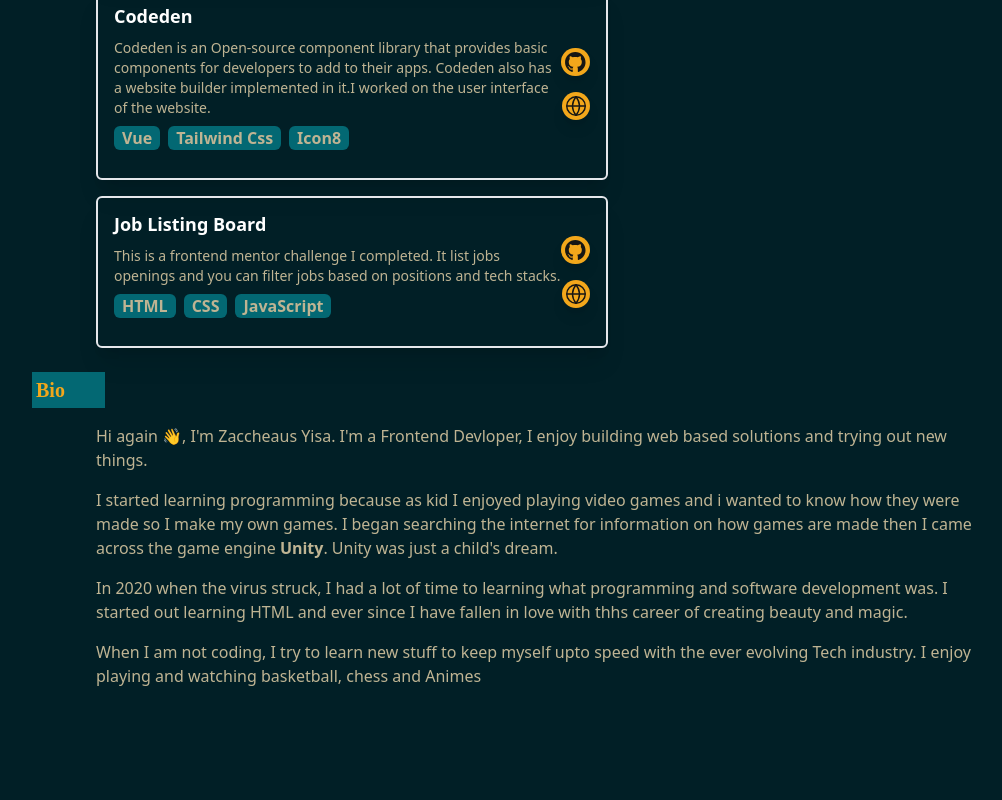
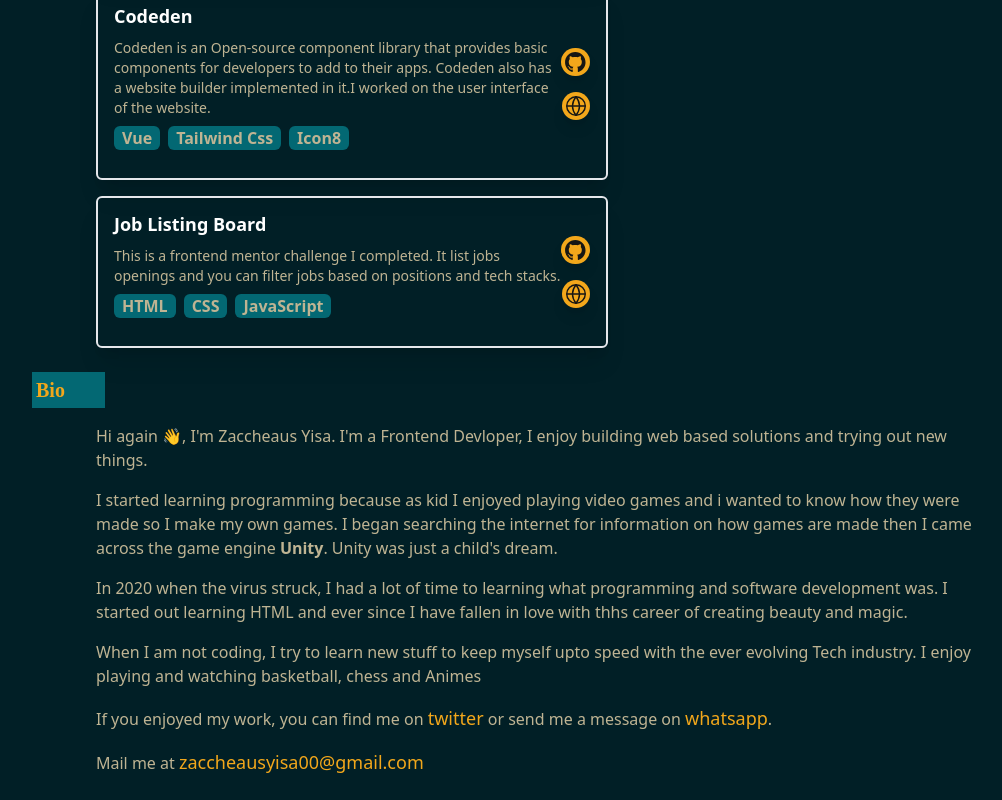
Before and after one commit to Ndace-hash/Talk-With-Zach, a Vue app: page / in a window 1280 px wide. Shown: the part 764-1564 px from the top of the page, without its empty margins (96-1098 px from the left). Before the commit the page ends 1476 px from the top, so only its background shows below. Built offline with nearby package versions, Linux system fonts and the light colour scheme; a web font is replaced by a local one.

Commit message:
feat: added contact page

```diff
--- a/src/App.vue
+++ b/src/App.vue
@@ -3,6 +3,7 @@ import AppHero from "./components/AppHero.vue";
 import AppSkills from "./components/skills/AppSkills.vue";
 import AppProject from "./components/project/AppProject.vue";
 import AppBio from "./components/AppBio.vue";
+import AppContact from "./components/AppContact.vue";
 import DefaultLayout from "./layout/DefaultLayout.vue";
 </script>
 
@@ -13,6 +14,7 @@ import DefaultLayout from "./layout/DefaultLayout.vue";
       <AppSkills />
       <AppProject />
       <AppBio />
+      <AppContact />
     </div>
   </DefaultLayout>
 </template>
--- /dev/null
+++ b/src/components/AppContact.vue
@@ -0,0 +1,32 @@
+<template>
+  <div
+    class="flex gap-2 gap-y-4 flex-wrap mt-4 w-full max-w-xl lg:px-16 px-4 md:px-8 md:container mx-auto"
+  >
+    <p>
+      If you enjoyed my work, you can find me on
+      <a href="/" target="_blank" class="hover:underline text-primary text-lg"
+        >twitter</a
+      >
+      or send me a message on
+      <a
+        href="https://wa.me/2349097405025"
+        target="_blank"
+        class="hover:underline text-primary text-lg"
+        >whatsapp</a
+      >.
+    </p>
+    <p>
+      Mail me at
+      <a
+        href="mailto:zaccheausyisa00@gmail.com"
+        target="_blank"
+        class="hover:underline text-primary text-lg"
+        >zaccheausyisa00@gmail.com</a
+      >
+    </p>
+  </div>
+</template>
+
+<script>
+export default {};
+</script>
```
